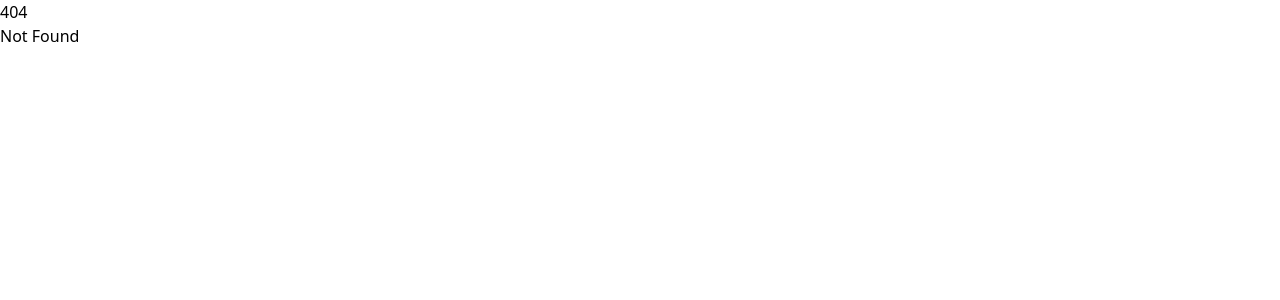
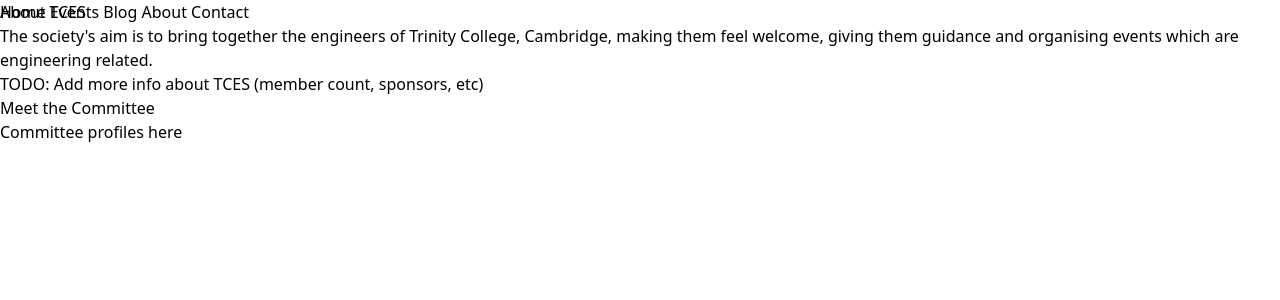
Before and after one commit to nelaggy/tces-website, a SvelteKit app: page /about in a window 1280 px wide. Before the commit this address had no page. Shown: the top 300 px of the page. Built offline with nearby package versions, Linux system fonts and the light colour scheme.

Commit message:
project skeleton - added routes - added simple navbar and landing page

```diff
--- /dev/null
+++ b/src/lib/components/ui/PriButton.svelte
@@ -0,0 +1,12 @@
+<script lang="ts">
+	import type { Snippet } from "svelte";
+
+    let { children, href } : { children: Snippet, href: string } = $props();
+</script>
+
+<a
+    class="block w-full rounded bg-sky-800 px-12 py-3 text-sm font-medium text-white shadow hover:bg-sky-900 focus:outline-none focus:ring active:bg-sky-700 sm:w-auto"
+    href={href}
+>
+    {@render children()}
+</a>
--- /dev/null
+++ b/src/lib/components/ui/SecButton.svelte
@@ -0,0 +1,12 @@
+<script lang="ts">
+	import type { Snippet } from "svelte";
+
+    let { children, href } : { children: Snippet, href: string } = $props();
+</script>
+
+<a
+    class="block w-full rounded px-12 py-3 text-sm font-medium text-sky-800 shadow hover:text-sky-900 focus:outline-none focus:ring active:text-sky-700 sm:w-auto"
+    href={href}
+>
+    {@render children()}
+</a>
--- /dev/null
+++ b/src/routes/(public)/+layout.svelte
@@ -0,0 +1,13 @@
+
+<script>
+	let { children } = $props();
+</script>
+
+<nav class="absolute">
+    <a href="/">Home</a>
+    <a href="/events">Events</a>
+    <a href="/blog">Blog</a>
+    <a href="/about">About</a>
+    <a href="/contact">Contact</a>
+</nav>
+{@render children()}
--- /dev/null
+++ b/src/routes/(public)/+page.svelte
@@ -0,0 +1,25 @@
+<script>
+	import PriButton from "$lib/components/ui/PriButton.svelte";
+	import SecButton from "$lib/components/ui/SecButton.svelte";
+
+</script>
+<section class="bg-gray-50">
+    <div class="mx-auto max-w-screen-xl px-4 py-32 lg:flex lg:h-screen lg:items-center">
+      <div class="mx-auto max-w-xl text-center">
+        <h1 class="text-3xl sm:text-5xl">
+          Welcome to the
+          <strong class="text-sky-900 sm:block"> Trinity College Engineering Society </strong>
+        </h1>
+
+        <p class="mt-4 sm:text-xl/relaxed">
+          Lorem ipsum dolor sit amet consectetur, adipisicing elit. Nesciunt illo tenetur fuga ducimus
+          numquam ea!
+        </p>
+
+        <div class="mt-8 flex flex-wrap justify-center gap-4">
+          <PriButton href="/">Get Started</PriButton>
+          <SecButton href="/about">Learn More</SecButton>
+        </div>
+      </div>
+    </div>
+  </section>
--- /dev/null
+++ b/src/routes/(public)/about/+page.svelte
@@ -0,0 +1,5 @@
+<h1>About TCES</h1>
+<p>The society's aim is to bring together the engineers of Trinity College, Cambridge, making them feel welcome, giving them guidance and organising events which are engineering related.</p>
+<p>TODO: Add more info about TCES (member count, sponsors, etc)</p>
+<h1>Meet the Committee</h1>
+<p>Committee profiles here</p>
--- /dev/null
+++ b/src/routes/(public)/blog/+page.svelte
@@ -0,0 +1,2 @@
+<h1>Blog</h1>
+<p>Blog posts here</p>
--- /dev/null
+++ b/src/routes/(public)/events/+page.svelte
@@ -0,0 +1,2 @@
+<h1>Events</h1>
+<p>Upcoming TCES Events</p>
--- a/src/routes/+page.svelte
+++ /dev/null
@@ -1,2 +0,0 @@
-<h1>Welcome to SvelteKit</h1>
-<p>Visit <a href="https://svelte.dev/docs/kit">svelte.dev/docs/kit</a> to read the documentation</p>
```
Also changed, not shown: src/lib/components/blog/PostList.svelte (added), src/routes/(public)/contact/+page.svelte (added).
